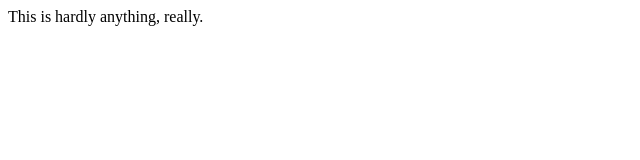
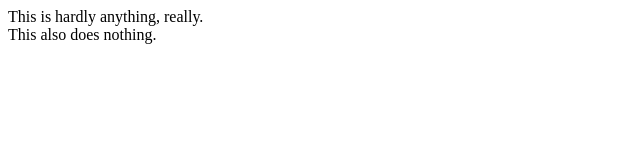
Before and after one commit to learncomputing/bot, a plain HTML site: page index.html in a window 1280 px wide. Shown: the whole page, without its empty margins (0-640 px from the left). Drawn offline with Linux system fonts and the light colour scheme.

Commit message:
new branch

```diff
--- a/index.html
+++ b/index.html
@@ -1,5 +1,6 @@
 <html>
 <body>
     This is hardly anything, really.
+    <div>This also does nothing.</div>
 </body>
 </html>
```
